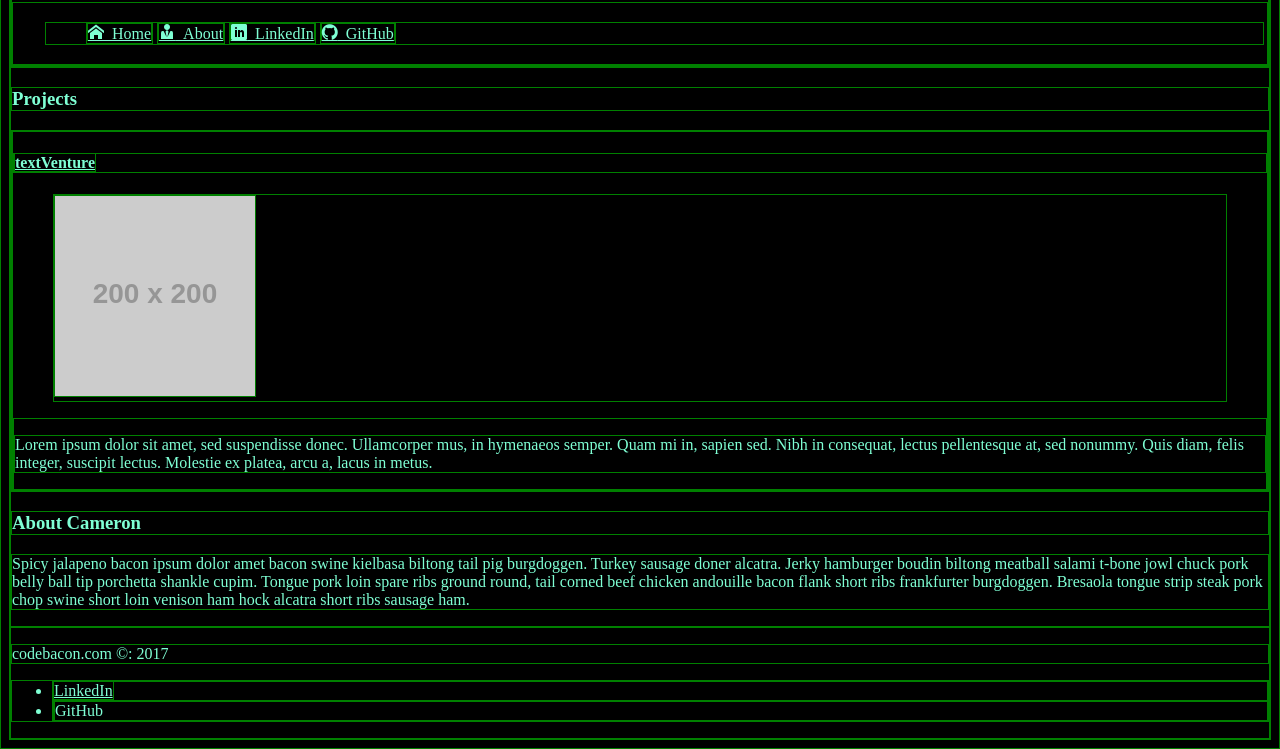
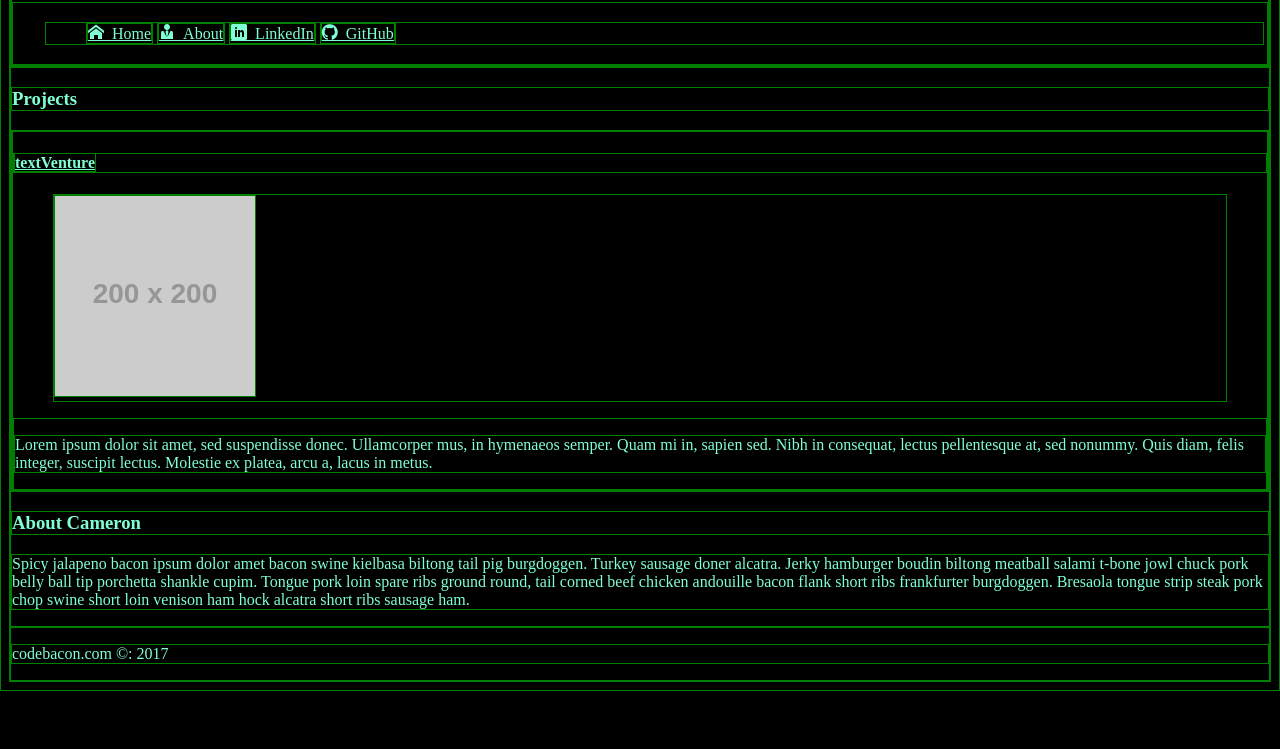
Before and after one commit to cameronmbacon/portfolio, a plain HTML site: page index.html in a window 1280 px wide. Shown: the part 216-965 px from the top of the page. After the commit the page ends 907 px from the top, so only its background shows below. Drawn offline with nearby package versions, Linux system fonts and the light colour scheme; placeholder pictures from the web are drawn by us; files whose address does not match are found by name.

Commit message:
deleted nav from the footer

```diff
--- a/index.html
+++ b/index.html
@@ -44,10 +44,6 @@
     </main>
     <footer>
       <p>codebacon.com &copy: 2017</p>
-      <ul>
-        <li><a href="#">LinkedIn</a></li>
-        <li><a href="#"></a>GitHub</li>
-      </ul>
     </footer>
     <script type="text/javascript" src="scripts/projects.js"></script>
     <script type="text/javascript" src="scripts/app.js"></script>
```
Also changed, not shown: vendor/icons.css (line endings or trailing spaces).
